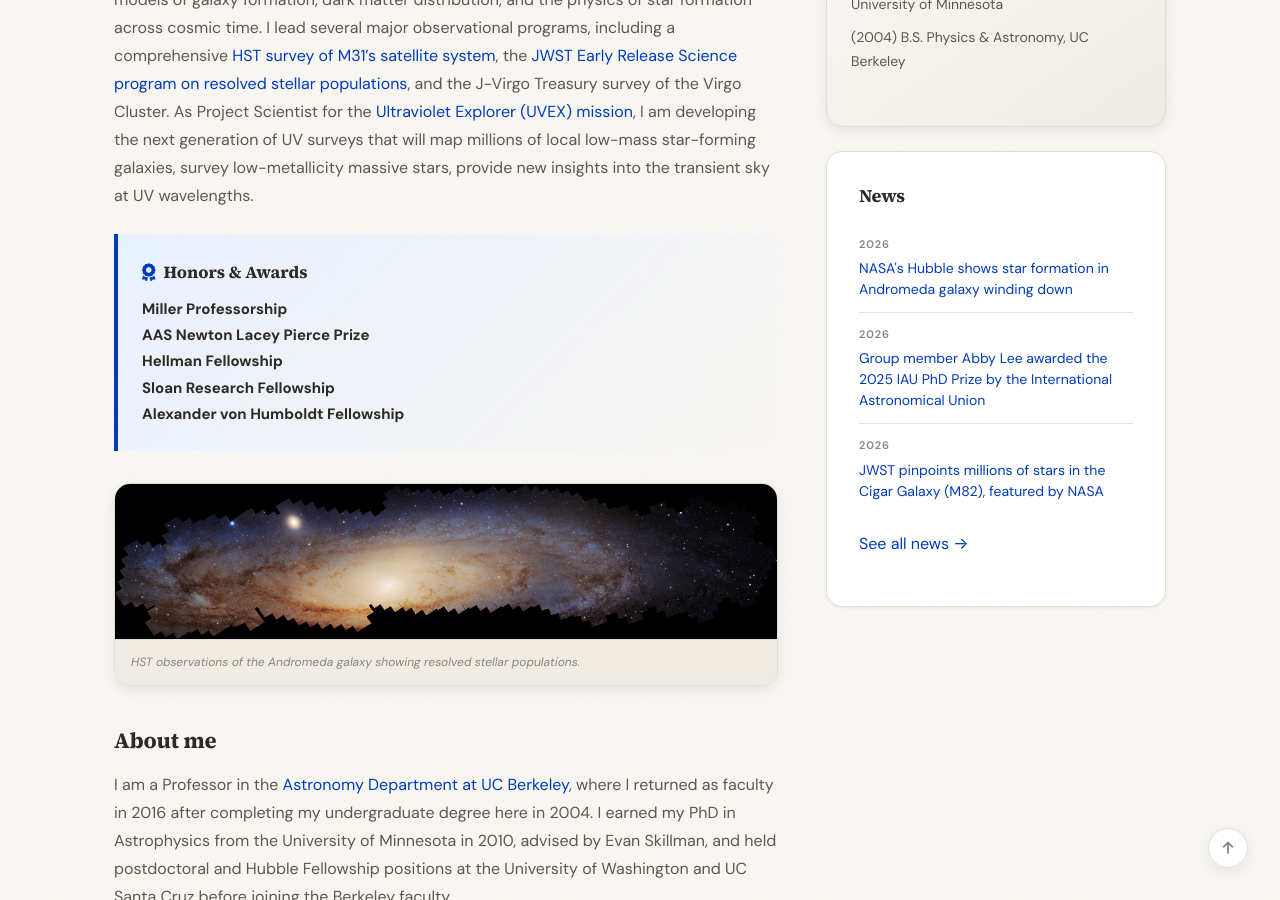
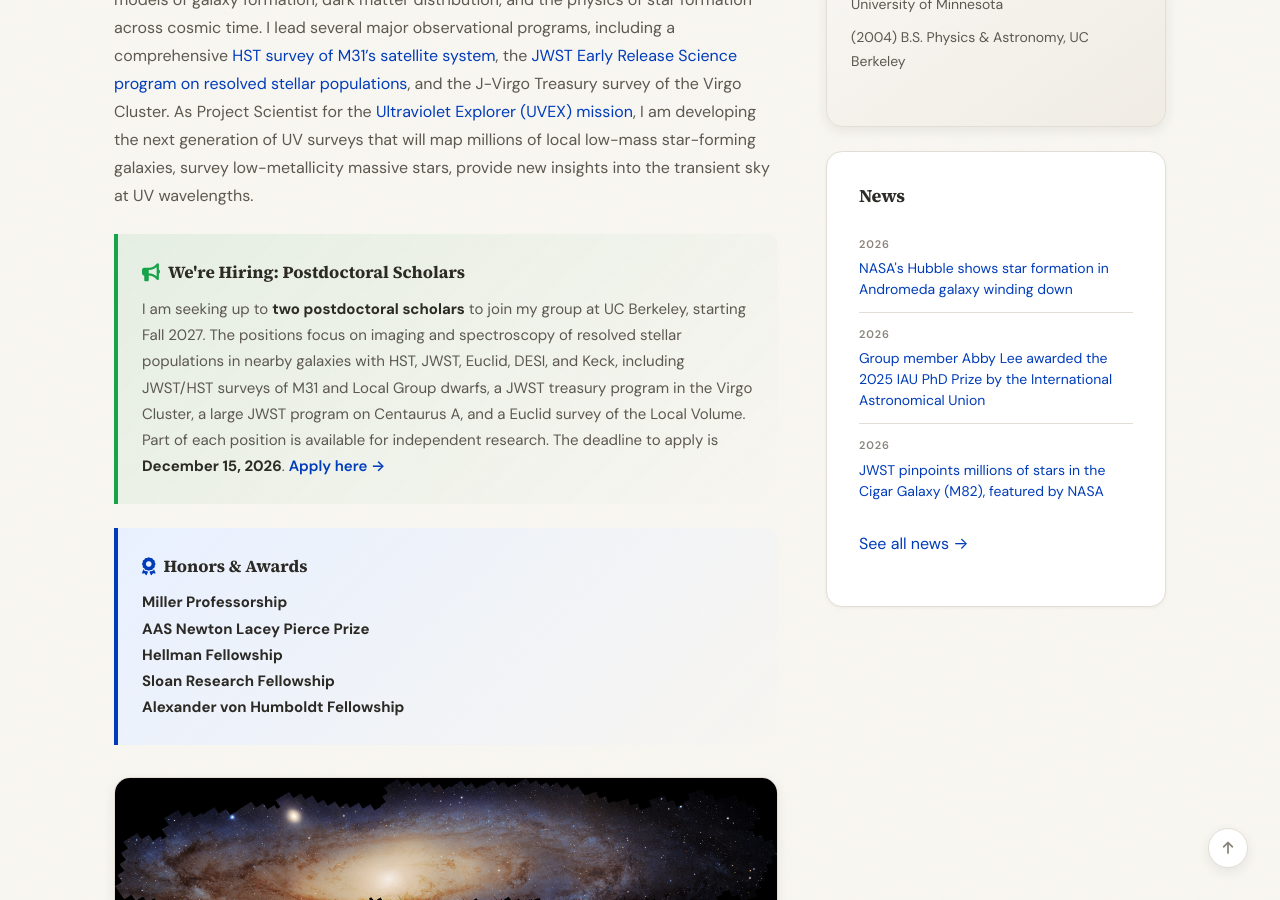
Before and after one commit to dweisz/dweisz.github.io, a Jekyll site: the page built from _pages/home.md, in a window 1280 px wide and 900 px high, scrolled down 494 px. Built offline with Jekyll 4.4.1, drawn with Linux system fonts in a browser that asks for light colours; a style sheet for code colours, icons or effects is not loaded.

Commit message:
added job advertisement

```diff
--- a/_pages/home.md
+++ b/_pages/home.md
@@ -18,6 +18,13 @@ permalink: /
 </div>
 
 My research focuses on understanding how galaxies form by studying the resolved stellar populations of nearby galaxies. Using observations from facilities like the Hubble Space Telescope and the James Webb Space Telescope, I investigate the formation histories, chemical abundance patterns of galaxies in and around the Local Group to constrain models of galaxy formation, dark matter distribution, and the physics of star formation across cosmic time. I lead several major observational programs, including a comprehensive <a href="https://archive.stsci.edu/hlsp/m31-satellites">HST survey of M31's satellite system</a>, the <a href="https://ers-stars.github.io/">JWST Early Release Science program on resolved stellar populations</a>, and the J-Virgo Treasury survey of the Virgo Cluster. As Project Scientist for the <a href="https://www.ipac.caltech.edu/project/uvex">Ultraviolet Explorer (UVEX) mission</a>, I am developing the next generation of UV surveys that will map millions of local low-mass star-forming galaxies, survey low-metallicity massive stars, provide new insights into the transient sky at UV wavelengths.
+
+<div class="callout callout-success" markdown="0">
+<div class="callout-title"><i class="fa-solid fa-bullhorn callout-icon"></i> We're Hiring: Postdoctoral Scholars</div>
+<p>
+I am seeking up to <strong>two postdoctoral scholars</strong> to join my group at UC Berkeley, starting Fall 2027. The positions focus on imaging and spectroscopy of resolved stellar populations in nearby galaxies with HST, JWST, Euclid, DESI, and Keck, including JWST/HST surveys of M31 and Local Group dwarfs, a JWST treasury program in the Virgo Cluster, a large JWST program on Centaurus A, and a Euclid survey of the Local Volume. Part of each position is available for independent research. The deadline to apply is <strong>December 15, 2026</strong>. <a href="https://aprecruit.berkeley.edu/JPF05593">Apply here &rarr;</a>
+</p>
+</div>
 
 <div class="callout callout-info" markdown="0">
 <div class="callout-title"><i class="fa-solid fa-award callout-icon"></i> Honors & Awards</div>
```
